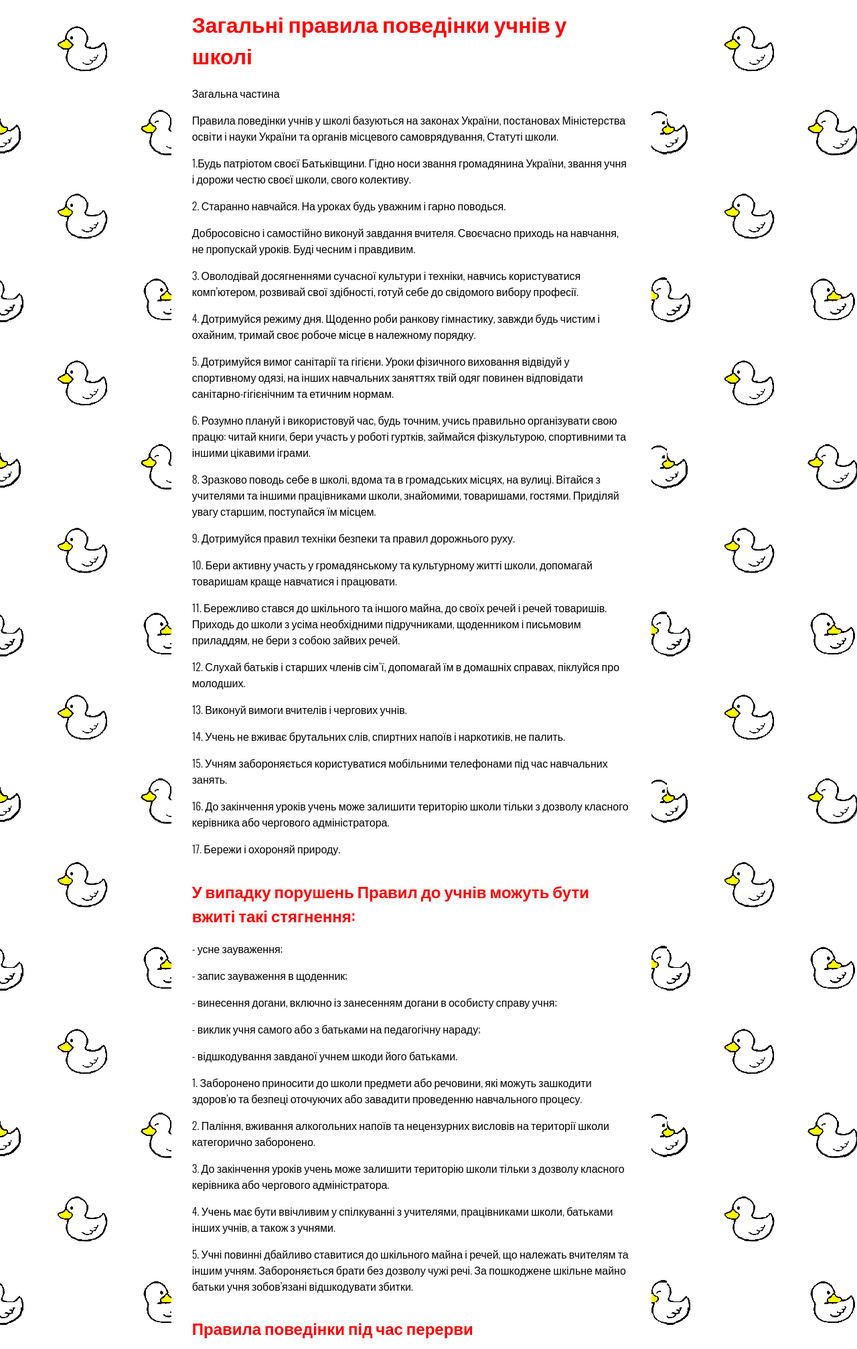
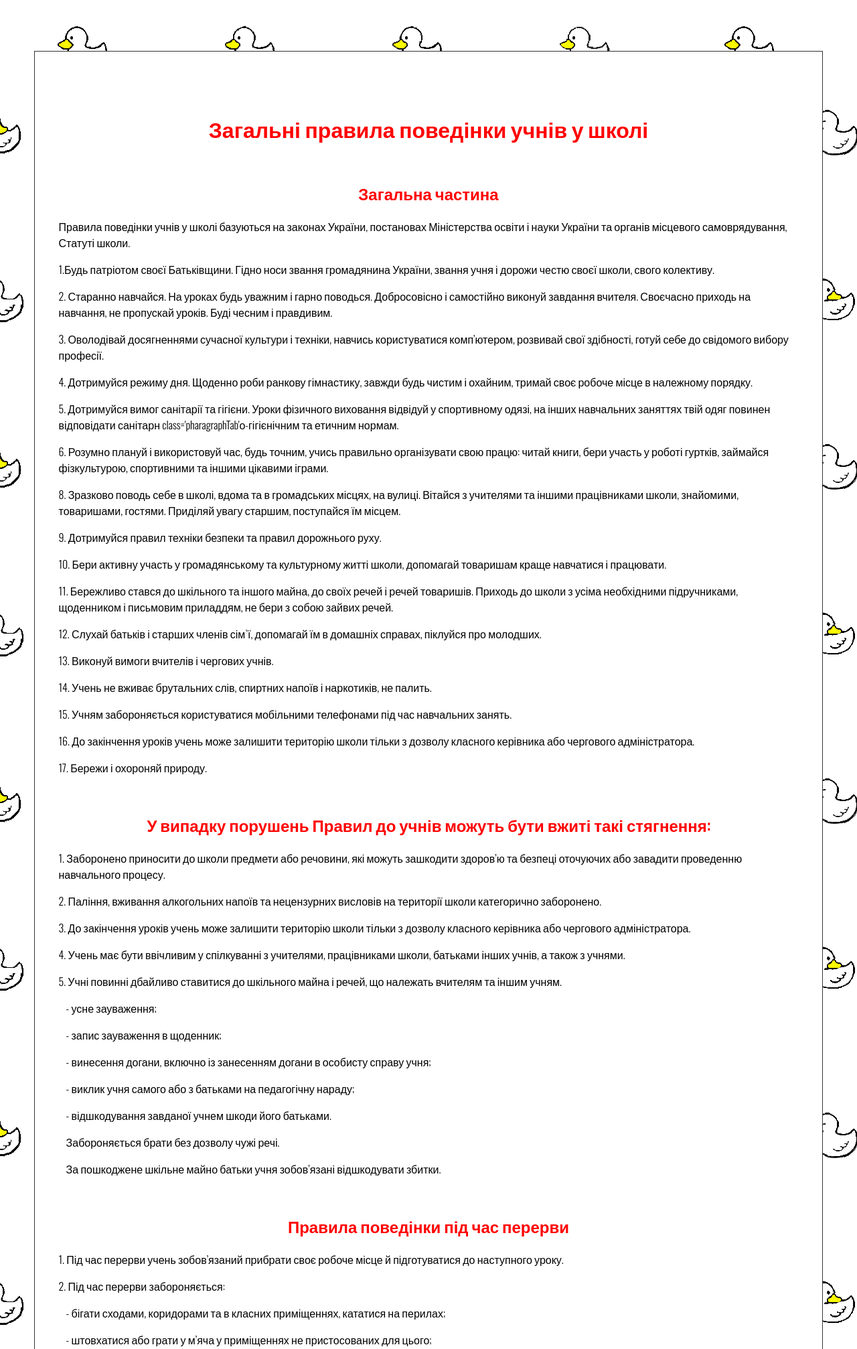
Before and after one commit to NickNameUA/Site, a PHP site: page /SchoolRuls.php in a window 1280 px wide. Shown: the part 52-2066 px from the top of the page at 67% size. Run offline with PHP 8.4, Linux system fonts and the light colour scheme; the visitor is signed in with stand-in values (Sample User, id 1); data that the repository does not hold is empty; some libraries are stand-ins or nearby versions.

Commit message:
Restyle SchoolRuls

```diff
--- a/Details/NavBar.php
+++ b/Details/NavBar.php
@@ -40,7 +40,7 @@
       <?php if($a[0][4] > 1){echo '<a href="#for_parents">Для батьків</a>';}?>
       <?php if($a[0][4] > 2){echo '<a href="#for_teachers">Для вчителів</a>';}?>
       <a href="#main_info">Основна інформація</a>
-      <a href="#more_info">Додаткові відомості</a>
+      <a href="More_information.php">Додаткові відомості</a>
       </div>
   </div>
   <?php if($a[0][4] == 5){
--- a/Index.php
+++ b/Index.php
@@ -28,7 +28,7 @@
         width="100%"
       />
     </div>
-    <div class="pagebodyMain">
+    <div id="pagebody">
       <div id="main">
         <div class="post">
           <hr />
--- a/SchoolRuls.php
+++ b/SchoolRuls.php
@@ -2,9 +2,9 @@
 <!DOCTYPE html>
 <html lang="en">
   <head>
-  <meta charset="UTF-8">
-  <meta http-equiv="X-UA-Compatible" content="IE=edge">
-  <meta name="viewport" content="width=device-width, initial-scale=1.0">
+    <meta charset="UT class='pharagraphTab'F-8">
+  <meta htt class='pharagraphTab'p-equiv=" class='pharagraphTab'X-U class='pharagraphTab'A-Compatible" content="IE=edge">
+  <meta name="viewport" content="width=devic class='pharagraphTab'e-width, initia class='pharagraphTab'l-scale=1.0">
   <link rel="stylesheet" href="Styles/Pages/ScoolRuls.css"/>
   <link rel="preconnect" href="https://fonts.googleapis.com">
   <link rel="preconnect" href="https://fonts.gstatic.com" crossorigin>
@@ -19,101 +19,61 @@
   <script src="Src/Theame.js"></script>
 </head>
 <body onload="check()">
-  <div class="pagebodyRules">
+  <div id="pagebody">
     <div id="mainAlternative">
       <h1>Загальні правила поведінки учнів у школі</h1>
-      <p>
-      Загальна частина </P>
-
-      <p> Правила поведінки учнів у школі базуються на законах України, постановах
-      Міністерства освіти і науки України та органів місцевого самоврядування,
-      Статуті школи.</p>
-      <p>1.Будь патріотом своєї Батьківщини. Гідно носи звання громадянина
-      України, звання учня і дорожи честю своєї школи, свого колективу.</p>
-      <p>2. Старанно навчайся. На уроках будь уважним і гарно поводься.</p>
-      Добросовісно і самостійно виконуй завдання вчителя. Своєчасно приходь на
-      навчання, не пропускай уроків. Буді чесним і правдивим.</p>
-      <p>3. Оволодівай досягненнями сучасної культури і техніки, навчись
-      користуватися комп’ютером, розвивай свої здібності, готуй себе до свідомого
-      вибору професії.</p>
-      <p>4. Дотримуйся режиму дня. Щоденно роби ранкову гімнастику, завжди будь
-      чистим і охайним, тримай своє робоче місце в належному порядку.</p>
-      <p>5. Дотримуйся вимог санітарії та гігієни. Уроки фізичного виховання
-      відвідуй у спортивному одязі, на інших навчальних заняттях твій одяг
-      повинен відповідати санітарно-гігієнічним та етичним нормам.</p>
-      <p>6. Розумно плануй і використовуй час, будь точним, учись правильно
-      організувати свою працю: читай книги, бери участь у роботі гуртків,
-      займайся фізкультурою, спортивними та іншими цікавими іграми.</p>
-      <p>8. Зразково поводь себе в школі, вдома та в громадських місцях, на вулиці.
-      Вітайся з учителями та іншими працівниками школи, знайомими,
-      товаришами, гостями. Приділяй увагу старшим, поступайся їм місцем.</p>
+      <h2>Загальна частина </h2>
+        <p> Правила поведінки учнів у школі базуються на законах України, постановах Міністерства освіти і науки України та органів місцевого самоврядування, Статуті школи.</p>
+        <p>1.Будь патріотом своєї Батьківщини. Гідно носи звання громадянина України, звання учня і дорожи честю своєї школи, свого колективу.</p>
+        <p>2. Старанно навчайся. На уроках будь уважним і гарно поводься. Добросовісно і самостійно виконуй завдання вчителя. Своєчасно приходь на навчання, не пропускай уроків. Буді чесним і правдивим.</p>
+        <p>3. Оволодівай досягненнями сучасної культури і техніки, навчись користуватися комп’ютером, розвивай свої здібності, готуй себе до свідомого вибору професії.</p>
+        <p>4. Дотримуйся режиму дня. Щоденно роби ранкову гімнастику, завжди будь чистим і охайним, тримай своє робоче місце в належному порядку.</p>
+        <p>5. Дотримуйся вимог санітарії та гігієни. Уроки фізичного виховання відвідуй у спортивному одязі, на інших навчальних заняттях твій одяг повинен відповідати санітарн class='pharagraphTab'о-гігієнічним та етичним нормам.</p>
+        <p>6. Розумно плануй і використовуй час, будь точним, учись правильно організувати свою працю: читай книги, бери участь у роботі гуртків, займайся фізкультурою, спортивними та іншими цікавими іграми.</p>
+        <p>8. Зразково поводь себе в школі, вдома та в громадських місцях, на вулиці. Вітайся з учителями та іншими працівниками школи, знайомими, товаришами, гостями. Приділяй увагу старшим, поступайся їм місцем.</p>
         <p>9. Дотримуйся правил техніки безпеки та правил дорожнього руху.</p>
-      <p>10. Бери активну участь у громадянському та культурному житті школи,
-      допомагай товаришам краще навчатися і працювати.</p>
-      <p>11. Бережливо стався до шкільного та іншого майна, до своїх речей і речей
-      товаришів. Приходь до школи з усіма необхідними підручниками,
-      щоденником і письмовим приладдям, не бери з собою зайвих речей.</p>
-      <p>12. Слухай батьків і старших членів сім`ї, допомагай їм в домашніх справах,
-      піклуйся про молодших.</p>
+        <p>10. Бери активну участь у громадянському та культурному житті школи, допомагай товаришам краще навчатися і працювати.</p>
+        <p>11. Бережливо стався до шкільного та іншого майна, до своїх речей і речей товаришів. Приходь до школи з усіма необхідними підручниками, щоденником і письмовим приладдям, не бери з собою зайвих речей.</p>
+        <p>12. Слухай батьків і старших членів сім`ї, допомагай їм в домашніх справах, піклуйся про молодших.</p>
         <p>13. Виконуй вимоги вчителів і чергових учнів.</p>
-      <p>14. Учень не вживає брутальних слів, спиртних напоїв і наркотиків, не
-      палить.</p>
-      <p>15. Учням забороняється користуватися мобільними телефонами під час
-      навчальних занять.</p>
-      <p>16. До закінчення уроків учень може залишити територію школи тільки з
-      дозволу класного керівника або чергового адміністратора.</p>
+        <p>14. Учень не вживає брутальних слів, спиртних напоїв і наркотиків, не палить.</p>
+        <p>15. Учням забороняється користуватися мобільними телефонами під час навчальних занять.</p>
+        <p>16. До закінчення уроків учень може залишити територію школи тільки з дозволу класного керівника або чергового адміністратора.</p>
         <p>17. Бережи і охороняй природу.</p>
-      </p>
       <h2>У випадку порушень Правил до учнів можуть бути вжиті такі стягнення:</h2>
-      <p>- усне зауваження;</p>
-      <p>- запис зауваження в щоденник;</p>
-      <p>- винесення догани, включно із занесенням догани в особисту справу учня;</p>
-      <p>- виклик учня самого або з батьками на педагогічну нараду;</p>
-      <p>- відшкодування завданої учнем шкоди його батьками.</p>
-      <p>1. Заборонено приносити до школи предмети або речовини, які можуть
-      зашкодити здоров’ю та безпеці оточуючих або завадити проведенню навчального
-      процесу.</p>
-      <p>2. Паління, вживання алкогольних напоїв та нецензурних висловів на території
-      школи категорично заборонено.
-      <p>3. До закінчення уроків учень може залишити територію школи тільки з дозволу
-      класного керівника або чергового адміністратора.</p>
-      <p>4. Учень має бути ввічливим у спілкуванні з учителями, працівниками школи,
-      батьками інших учнів, а також з учнями.</p>
-      <p>5. Учні повинні дбайливо ставитися до шкільного майна і речей, що належать
-      вчителям та іншим учням. Забороняється брати без дозволу чужі речі.
-      За пошкоджене шкільне майно батьки учня зобов’язані відшкодувати збитки.</p>
-      </p>
+      <p>1. Заборонено приносити до школи предмети або речовини, які можуть зашкодити здоров’ю та безпеці оточуючих або завадити проведенню навчального процесу.</p>
+      <p>2. Паління, вживання алкогольних напоїв та нецензурних висловів на території школи категорично заборонено.
+        <p>3. До закінчення уроків учень може залишити територію школи тільки з дозволу класного керівника або чергового адміністратора.</p>
+        <p>4. Учень має бути ввічливим у спілкуванні з учителями, працівниками школи, батьками інших учнів, а також з учнями.</p>
+        <p>5. Учні повинні дбайливо ставитися до шкільного майна і речей, що належать вчителям та іншим учням.</p>
+        <p class='pharagraphTab'>- усне зауваження;</p>
+        <p class='pharagraphTab'>- запис зауваження в щоденник;</p>
+        <p class='pharagraphTab'>- винесення догани, включно із занесенням догани в особисту справу учня;</p>
+        <p class='pharagraphTab'>- виклик учня самого або з батьками на педагогічну нараду;</p>
+        <p class='pharagraphTab'>- відшкодування завданої учнем шкоди його батьками.</p>
+        <p class='pharagraphTab'>Забороняється брати без дозволу чужі речі.</p>
+        <p class='pharagraphTab'>За пошкоджене шкільне майно батьки учня зобов’язані відшкодувати збитки.</p>
       <h2>Правила поведінки під час перерви</h2>
-      <p>1. Під час перерви учень зобов’язаний прибрати своє робоче місце й
-      підготуватися до наступного уроку.</p>
+        <p>1. Під час перерви учень зобов’язаний прибрати своє робоче місце й підготуватися до наступного уроку.</p>
         <p>2. Під час перерви забороняється:</p>
-      <p>- бігати сходами, коридорами та в класних приміщеннях, кататися на перилах;</p>
-      <p>- штовхатися або грати у м’яча у приміщеннях не пристосованих для цього;</p>
-      <p>- сваритися між собою та зі сторонніми людьми, з’ясовувати стосунки за
-      допомогою сили, битися.</p>
-      <p>3. У шкільній їдальні учні повинні виконувати вимоги працівників їдальні,
-      вчителів, чергових та дотримуватися черги.</p>
+        <p class='pharagraphTab'>- бігати сходами, коридорами та в класних приміщеннях, кататися на перилах;</p>
+        <p class='pharagraphTab'>- штовхатися або грати у м’яча у приміщеннях не пристосованих для цього;</p>
+        <p class='pharagraphTab'>- сваритися між собою та зі сторонніми людьми, з’ясовувати стосунки за допомогою сили, битися.</p>
+        <p>3. У шкільній їдальні учні повинні виконувати вимоги працівників їдальні, вчителів, чергових та дотримуватися черги.</p>
         <p>4. Забороняється перебувати у приміщенні їдальні у верхньому одязі.</p>
         <p>5. Не можна бешкетувати та виносити їжу і напої за межі їдальні.</p>
       <h2>Правила поведінки на уроках</h2>
-
-      <p>1. Учні зобов’язані приходити до школи за 10-15 хвилин до початку занять.</p>
+        <p>1. Учні зобов’язані приходити до школи за 1 class='pharagraphTab'0-15 хвилин до початку занять.</p>
         <p>2. Заборонено перебувати у класних приміщеннях у верхньому одязі.</p>
-      <p>3. Одяг учнів має бути чистим і охайним та відповідати вимогам, викладеним у
-      Статуті школи.</p>
-      <p>4. Учні входять до класу за дзвоником. Запізнюватися на уроки без поважних
-      причин заборонено.</p>
-      <p>5. Під час уроку не можна створювати галас, без дозволу підводитися, відвертати
-      увагу інших учнів від уроку.</p>
+        <p>3. Одяг учнів має бути чистим і охайним та відповідати вимогам, викладеним у Статуті школи.</p>
+        <p>4. Учні входять до класу за дзвоником. Запізнюватися на уроки без поважних причин заборонено.</p>
+        <p>5. Під час уроку не можна створювати галас, без дозволу підводитися, відвертати увагу інших учнів від уроку.</p>
         <p>6. Заборонено виходити з класу без дозволу вчителя.</p>
-      <p>7. Урок закінчується тоді, коли вчитель оголосив про це. Тільки після цього учні
-      можуть йти на перерву.</p>
-      <p>8. Учні повинні охайно вести щоденник і давати його вчителю без будь-яких
-      заперечень.</p>
+        <p>7. Урок закінчується тоді, коли вчитель оголосив про це. Тільки після цього учні можуть йти на перерву.</p>
+        <p>8. Учні повинні охайно вести щоденник і давати його вчителю без буд class='pharagraphTab'ь-яких заперечень.</p>
         <p>9. Під час уроку не можна вживати їжу та напої, жувати жуйку.</p>
         <p>10. Учень повинен дбайливо ставитися до підручників та зошитів.</p>
-      <p>11. Учні зобов’язані знати і дотримуватися правил техніки безпеки як під час
-      уроків так і після їх закінчення.</p>
+        <p>11. Учні зобов’язані знати і дотримуватися правил техніки безпеки як під час уроків так і після їх закінчення.</p>
     </div>
   </div>
 </body>
--- a/Styles/Pages/AccountList.css
+++ b/Styles/Pages/AccountList.css
@@ -22,6 +22,7 @@ h1 {
   padding: 0px 10px 0px 10px;
   font-size: 130%;
   margin-top: 10px;
+  text-align: center;
 }
 
 .ListInp:hover {
--- a/Styles/Pages/Prototype.css
+++ b/Styles/Pages/Prototype.css
@@ -56,14 +56,12 @@ body {
 }
 
 #mainAlternative {
-  width: 70%;
   background-color: var(--main-bg-color);
   height: fit-content;
   box-sizing: border-box;
   margin-bottom: 10%;
   padding: 3%;
-  /* border: 1px var(--second-bg-color) solid; */
-  border-bottom: none;
+  border: 1px var(--second-bg-color) solid;
   position: relative;
   display: inline-block;
 }
--- a/Styles/Pages/ScoolRuls.css
+++ b/Styles/Pages/ScoolRuls.css
@@ -1,14 +1,16 @@
 body {
-    font-family: "Oswald", sans-serif;
+  font-family: "Oswald", sans-serif;
 }
-
-.pagebodyRules {
-  margin-left: 20%;
-  margin-right: auto;
+br {
+  margin-top: 10px;
 }
-
 h1,
 h2 {
   color: red;
   margin-top: 5%;
+  text-align: center;
 }
+
+.pharagraphTab {
+  margin-left: 1%;
+}
```
Also changed, not shown: ForStudents.php (+5 -3 lines), Styles/Pages/ForStudents.css (+21 -1 lines), Img/background.jpg (deleted), Img/background1.jpg (deleted), Img/shout.png (added). Lines whose indentation alone changed are shown as unchanged.
